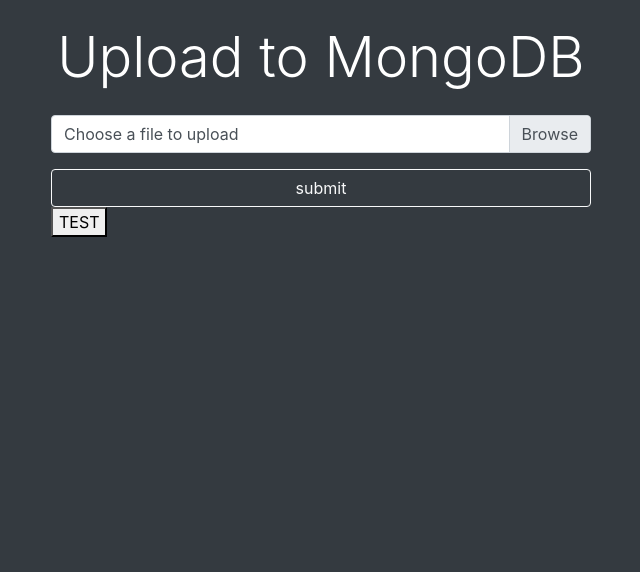
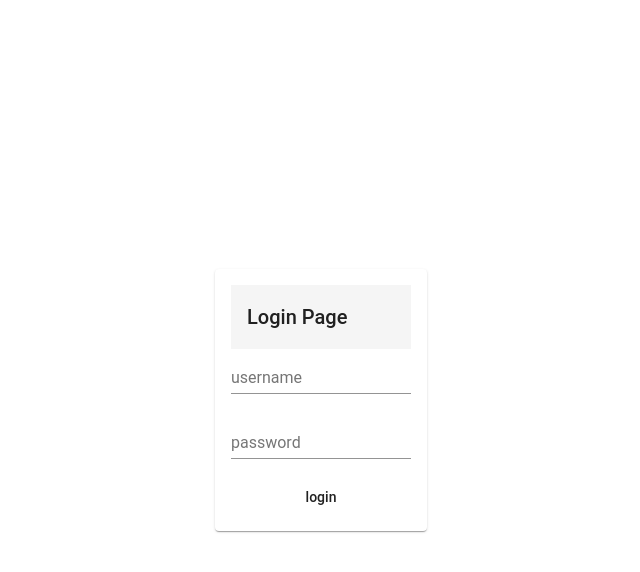
Before and after one commit to EanPistorius/angular, an Angular app: page / in a window 1280 px wide. Shown: the top 572 px of the page, without its empty margins (319-959 px from the left). Built offline with nearby package versions, Linux system fonts and the light colour scheme.

Commit message:
Added login component and json web token request

```diff
--- a/src/app/app-routing.module.ts
+++ b/src/app/app-routing.module.ts
@@ -2,9 +2,10 @@
 import { Routes, RouterModule } from '@angular/router';
 import { AppComponent } from './app.component';
 import { HomepageComponent } from './homepage/homepage.component';
+import { LoginComponent } from './login/login.component';
 
 const routes: Routes = [{
-  path:'', component:HomepageComponent
+  path:'', component:LoginComponent,
 }];
 
 @NgModule({
--- a/src/app/app.component.ts
+++ b/src/app/app.component.ts
@@ -9,12 +9,10 @@
 export class AppComponent {
   title = 'angular';
   msg!: string;
+
   constructor(public api: ApirequestsService){
   }
 
-  onUpload() {
-    console.log('HERE');
-  }
 
   clickEvent(){
     this.api.sendTestGetRequest();
--- a/src/app/homepage/homepage.component.html
+++ b/src/app/homepage/homepage.component.html
@@ -2,8 +2,6 @@
 <html lang="en">
 <head>
   <link rel="stylesheet" href="https://cdn.jsdelivr.net/npm/bootstrap@4.5.3/dist/css/bootstrap.min.css" integrity="sha384-TX8t27EcRE3e/ihU7zmQxVncDAy5uIKz4rEkgIXeMed4M0jlfIDPvg6uqKI2xXr2" crossorigin="anonymous">
-  <link rel="icon" type="image/png" href="favicon-32x32.png" sizes="32x32" />
-  <link rel="icon" type="image/png" href="favicon-16x16.png" sizes="16x16" />
   <title>File Uploader</title>
 </head>
 <body class="bg-dark text-white">
@@ -12,16 +10,13 @@
     <div class="row">
       <div class="col-md-6 m-auto">
         <h1 class="text-center display-4 my-4">Upload to MongoDB</h1>
-        <form action="/upload" method="POST" enctype="multipart/form-data">
+        <form action="/newInfo" method="POST" enctype="multipart/form-data">
           <div class="custom-file mb-3">
             <input type="file" name="file" id="file" class="custom-file-input">
             <label for="file" class="custom-file-label">Choose a file to upload</label>
           </div>
-          <input type="submit" value="submit" class="btn btn-outline-light btn-block">
+          <input (click)="onUpload()" type="submit" value="submit" class="btn btn-outline-light btn-block">
         </form>
-
-
-      <button (click)="onUpload()">TEST</button>
       </div>
     </div>
   </div>
--- a/src/app/homepage/homepage.component.ts
+++ b/src/app/homepage/homepage.component.ts
@@ -12,10 +12,18 @@
 
   ngOnInit(): void {
   }
+
+  fileData: any = null;
+
+  fileProgress(fileInput: any) {
+      this.fileData = <File>fileInput.target.files[0];
+  }
+
   onUpload() {
-      //this.api.sendTestGetRequest().subscribe((res) => {
-       // console.log(res);
-      //});
+    /*
+      this.api.sendTestGetRequest().subscribe((res) => {
+       console.log(res);
+      });
 
     const info = {
         firstName: "df",
@@ -24,9 +32,12 @@
         phoneNumber: "06fff14633799",
         address: ["23 Gerrffit Maritz", "Dassierand", "Potchefffstroom"]
 
-    }
+    } */
+    console.log('HERE');
+    const formData = new FormData();
+    formData.append('file', this.fileData);
 
-    this.api.sendInfo(info).subscribe(res => {
+    this.api.sendInfo(formData).subscribe(res => {
         console.log(res);
     },
     err => {
@@ -35,4 +46,5 @@
 
 
     }
+
 }
--- /dev/null
+++ b/src/app/login/login.component.html
@@ -0,0 +1,16 @@
+<div fxLayoutAlign="center center" fxFlexFill class="main-div">
+  <mat-card fxflex="25">
+    <mat-toolbar>Login Page</mat-toolbar>
+    <form fxLayoutAlign="stretch"  fxLayout="column" class="form" (ngSubmit)= "login()">
+      <mat-form-field>
+        <input matInput placeholder="username">
+      </mat-form-field>
+
+      <mat-form-field>
+        <input matInput type="password" placeholder="password">
+      </mat-form-field>
+      <button mat-button type="submit">login</button>
+    </form>
+
+  </mat-card>
+</div>
--- /dev/null
+++ b/src/app/login/login.component.ts
@@ -0,0 +1,28 @@
+import { Component, OnInit } from '@angular/core';
+import { ApirequestsService } from '../services/apirequests.service';
+
+@Component({
+  selector: 'app-login',
+  templateUrl: './login.component.html',
+  styleUrls: ['./login.component.scss']
+})
+export class LoginComponent implements OnInit {
+
+  constructor(private api: ApirequestsService) { }
+
+  ngOnInit(): void {}
+
+  login(){
+    const user ={
+      username: 'ean',
+      password: '1234'
+    }
+    this.api.signIn(user).subscribe(res =>{
+      console.log(res);
+    },
+    err => {
+      console.log(err);
+    })
+  }
+
+}
--- a/src/app/services/apirequests.service.ts
+++ b/src/app/services/apirequests.service.ts
@@ -17,8 +17,12 @@
 
   }
 
-  sendInfo(newInfo: any): Observable<any>{
-    return this.httpClient.post<any>(this.urlAPI+'/newInfo', {newInfo});
+  signIn(cred: any): Observable<any>{
+    return this.httpClient.post<any>(this.urlAPI+'/api/login', {cred})
+  }
+
+  sendInfo(info: any): Observable<any>{
+    return this.httpClient.post<any>(this.urlAPI+'/newInfo', {info});
   }
 
 }
```
Also changed, not shown: src/app/app.module.ts (+19 -1 lines), src/app/login/login.component.scss (added), 1 other file (tests, documents, lock files or other folders).
